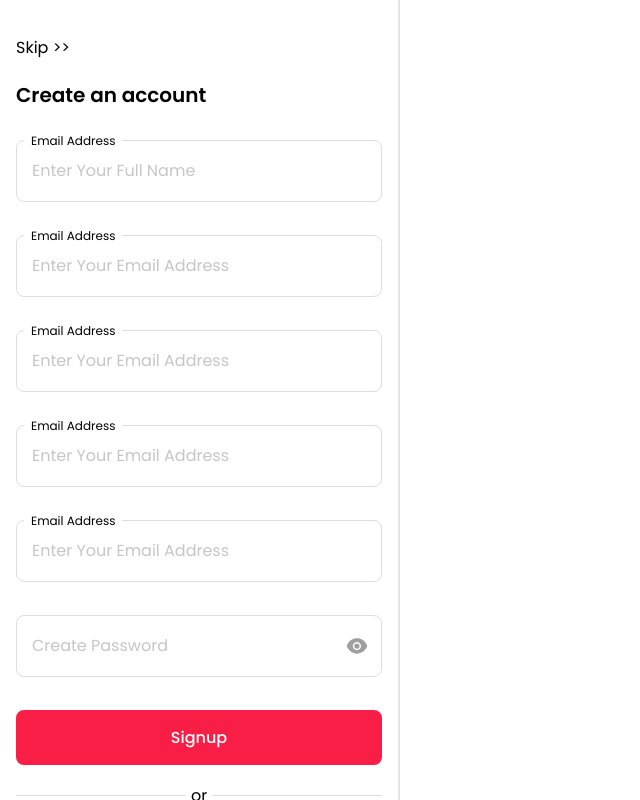
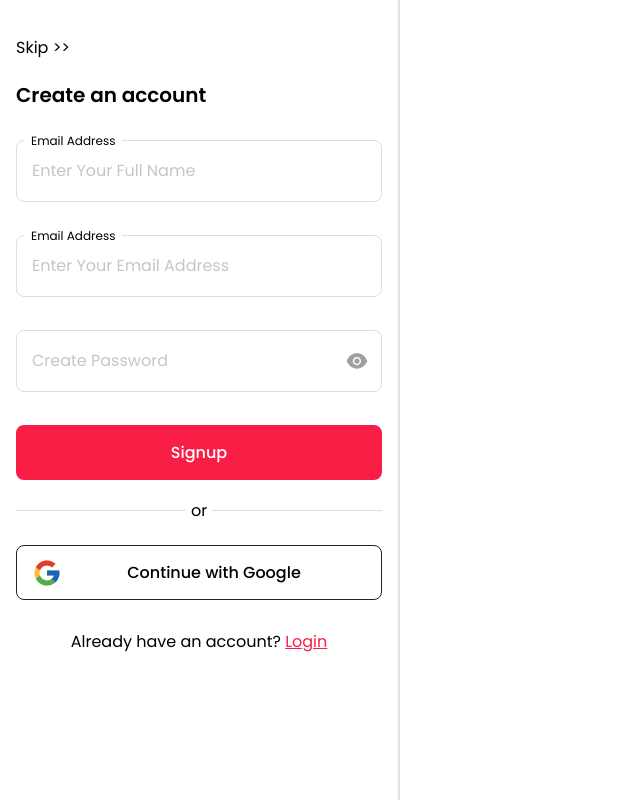
Before and after one commit to 25mohit/rent-property-project-frontend, a Next.js app: page /Signup in a window 1280 px wide. Shown: the whole page, without its empty margins (0-640 px from the left). Built offline with nearby package versions, Linux system fonts and the light colour scheme.

Commit message:
Changes Reset

```diff
--- a/src/app/Signup/page.tsx
+++ b/src/app/Signup/page.tsx
@@ -29,21 +29,6 @@ const Signup = () => {
             <p className='error danger'></p>
         </div>
         <div className="formGroup">
-            <label className="formLabel">Email Address</label>
-            <input type="email" className='form-control' placeholder='Enter Your Email Address'/>
-            <p className='error danger'></p>
-        </div>
-        <div className="formGroup">
-            <label className="formLabel">Email Address</label>
-            <input type="email" className='form-control' placeholder='Enter Your Email Address'/>
-            <p className='error danger'></p>
-        </div>
-        <div className="formGroup">
-            <label className="formLabel">Email Address</label>
-            <input type="email" className='form-control' placeholder='Enter Your Email Address'/>
-            <p className='error danger'></p>
-        </div>
-        <div className="formGroup">
             <div className='flex relative'>
                 <input type="password" className='form-control' placeholder='Create Password'/>
                 <button className="eyeAction">
@@ -54,7 +39,9 @@ const Signup = () => {
             <p className='error danger'></p>
         </div>
         <button className='btn mainBtn fillBtn'>Signup</button>
+
         <p className="orLogin"><span>or</span></p>
+
         <button className="gamilSignup">
             <Image src={google} alt="google" />
             <p>Continue with Google</p>
```
